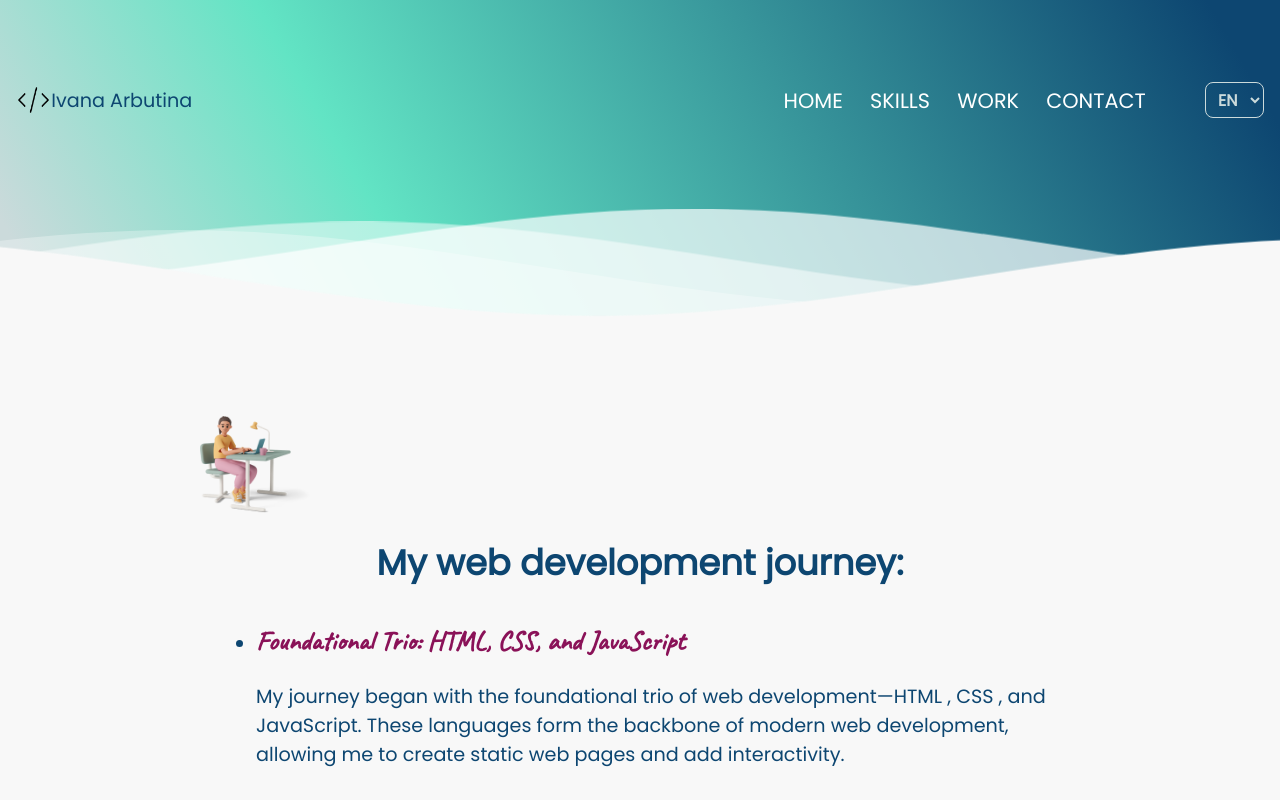
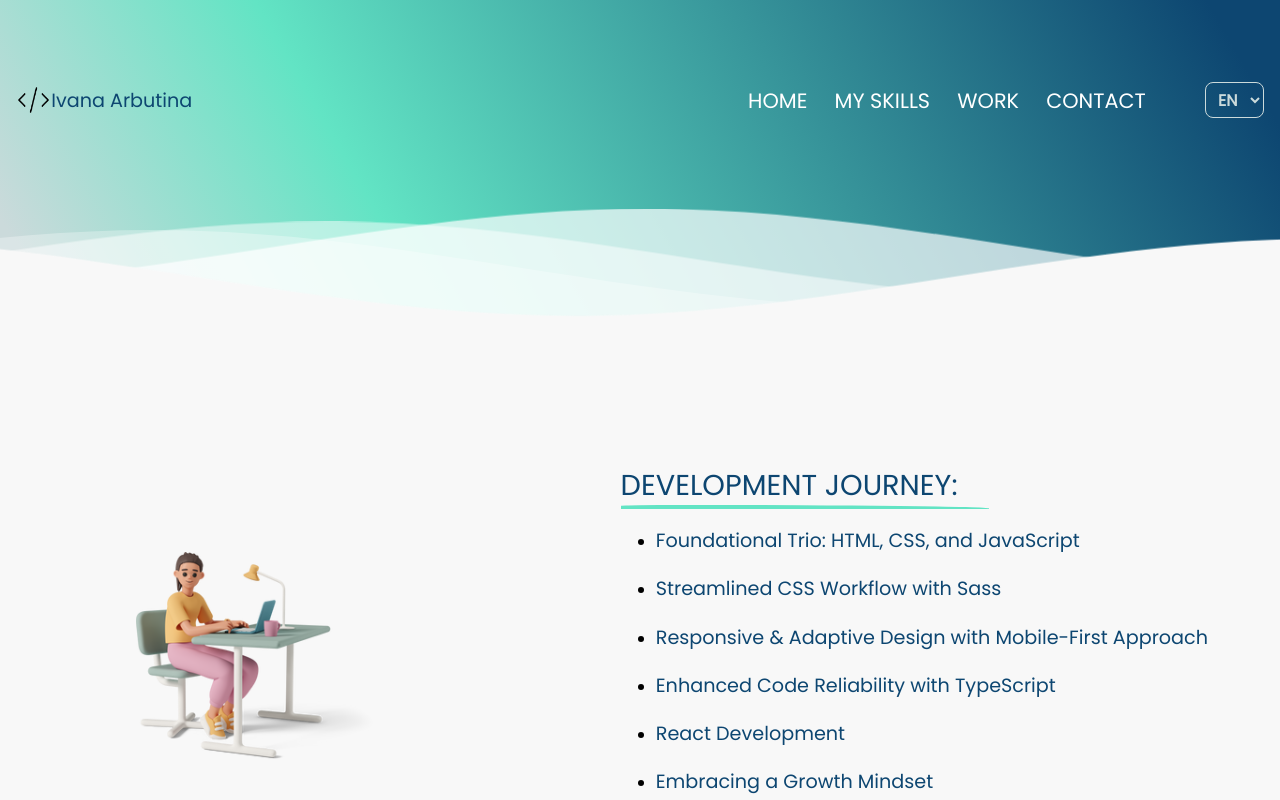
Before and after one commit to Ivanaarbutina/Portfolio, a React (Vite) app: page /about in a window 1280 px wide. Shown: the top 800 px of the page. Built offline with nearby package versions, Linux system fonts and the light colour scheme; a web font is replaced by a local one.

Commit message:
add new path to header links

```diff
--- a/src/App.tsx
+++ b/src/App.tsx
@@ -14,7 +14,7 @@
     <>
       <Routes>
         <Route path="/" element={<Layout />}>
-          <Route index element={<Home />} />
+          <Route index element={<Home />}></Route>
           <Route path="/contact" element={<Contact />} />
           <Route path="/about" element={<About />} />
           <Route path="/work" element={<Work />} />
--- a/src/components/header.tsx
+++ b/src/components/header.tsx
@@ -1,4 +1,4 @@
-import { Link, NavLink } from "react-router-dom";
+import { Link } from "react-router-dom";
 import Waves from "./waves";
 import Code from "./../assets/code_5568944.png";
 import { useState } from "react";
@@ -15,15 +15,15 @@
     label: "home",
   },
   {
-    path: "/about",
-    label: "about",
+    path: "#skills",
+    label: "skills",
   },
   {
-    path: "/work",
+    path: "#work",
     label: "work",
   },
   {
-    path: "/contact",
+    path: "#contact",
     label: "contact",
   },
 ];
@@ -51,14 +51,14 @@
           <nav className={`nav-menu ${showHeaderSection ? "show" : ""}`}>
             {headerLinks.map((link: LinkType) => {
               return (
-                <NavLink
+                <a
                   className={"header__nav__link"}
                   key={link.path}
-                  to={link.path}
+                  href={link.path}
                   onClick={closeNavMenu}
                 >
                   {t(link.label)}
-                </NavLink>
+                </a>
               );
             })}
           </nav>
--- a/src/features/about/about-list.ts
+++ b/src/features/about/about-list.ts
@@ -1,35 +1,27 @@
 export type AboutType = {
   titleKey: string;
-  descKey: string;
 };
 
 export const aboutlist: AboutType[] = [
   {
     titleKey: "skills-1",
-    descKey: "skills-1-desc",
   },
   {
     titleKey: "skills-2",
-    descKey: "skills-2-desc",
   },
   {
     titleKey: "skills-3",
-    descKey: "skills-3-desc",
   },
   {
     titleKey: "skills-4",
-    descKey: "skills-4-desc",
   },
   {
     titleKey: "skills-5",
-    descKey: "skills-5-desc",
   },
   {
     titleKey: "skills-6",
-    descKey: "skills-6-desc",
   },
   {
     titleKey: "skills-7",
-    descKey: "skills-7-desc",
   },
 ];
--- a/src/features/about/about.tsx
+++ b/src/features/about/about.tsx
@@ -8,6 +8,7 @@
     <Container size="lg">
       <div className="about">
         <img className="about__img" src={aboutIcon} alt="Woman with laptop" />
+        <div>
           <h3 className="about__title">{t("skills-title")}</h3>
           <section>
             {aboutlist.map((section, index) => {
@@ -15,13 +16,13 @@
                 <ul className="about__list" key={index}>
                   <li className="about__list__desc">
                     <h3 className="about__list__desc">{t(section.titleKey)}</h3>
-                  {t(section.descKey)}
                   </li>
                 </ul>
               );
             })}
           </section>
         </div>
+      </div>
     </Container>
   );
 };
--- a/src/features/home/contact.tsx
+++ b/src/features/home/contact.tsx
@@ -10,7 +10,7 @@
   return (
     <Container size="lg">
       <div className="contact__wrapper">
-        <h2>{t("contact-section")}</h2>
+        {/* <h2>{t("contact-section")}</h2> */}
         <h3 className="contact__title">{t("contact-title")}</h3>
         <p className="contact__desc">{t("contact-desc")}</p>
         <div className="contact">
--- a/src/features/home/home.tsx
+++ b/src/features/home/home.tsx
@@ -1,3 +1,5 @@
+import About from "../about/about";
+import Contact from "./contact";
 import Intro from "./intro";
 import Projects from "./projects";
 import Skills from "./skills";
@@ -6,8 +8,16 @@
   return (
     <div className="home">
       <Intro />
-      <Skills />
-      <Projects />
+      <div id="skills">
+        <Skills />
+        <About />
+      </div>
+      <div id="work">
+        <Projects />
+      </div>
+      <div id="contact">
+        <Contact />
+      </div>
     </div>
   );
 };
--- a/src/i18n/en/translation.json
+++ b/src/i18n/en/translation.json
@@ -23,7 +23,7 @@
   "projects-europe-desc": "Information about countries worldwide...",
   "footer-link1": "Illustration by",
   "footer-link2": "from",
-  "skills-title": "My web development journey:",
+  "skills-title": "Development journey:",
   "skills-1": "Foundational Trio: HTML, CSS, and JavaScript",
   "skills-1-desc": "My journey began with the foundational trio of web development—HTML , CSS , and JavaScript. These languages form the backbone of modern web development, allowing me to create static web pages and add interactivity.",
   "skills-2": "Streamlined CSS Workflow with Sass",
--- a/src/i18n/hr/translation.json
+++ b/src/i18n/hr/translation.json
@@ -20,7 +20,7 @@
   "projects-europe-desc": "Informacije o zemljama Europe...",
   "footer-link1": "Ilustracije od",
   "footer-link2": "iz",
-  "skills-title": "Moje web putovanje:",
+  "skills-title": "Razvojna Putovanja:",
   "skills-1": "Osnovni trio: HTML, CSS i JavaScript",
   "skills-1-desc": "Moje putovanje započelo je s osnovnim triom web razvoja — HTML , CSS i JavaScript. Ovi jezici čine temelj modernog web razvoja, omogućavajući mi kreiranje statičkih web stranica i dodavanje interaktivnosti.",
   "skills-2": "Ubrzani CSS rad s Sass-om",
--- a/src/style/features/about.scss
+++ b/src/style/features/about.scss
@@ -1,58 +1,62 @@
 .about {
-  margin: 0.5rem;
+  margin: 7rem auto;
   padding: 1rem;
+  display: flex;
+  align-items: center;
+  flex-direction: column;
   @media (min-width: $media-sm) {
-    margin: 4rem;
-  }
-  @media (min-width: $media-lg) {
-    margin: 9rem;
+    justify-content: space-between;
+    flex-direction: row;
   }
 
   &__img {
-    margin-left: 0rem;
-    width: 7rem;
-    margin-top: 2rem;
+    display: block;
+    width: 10rem;
+
     @media (min-width: $media-sm) {
-      margin-left: -2rem;
-      width: 10rem;
-      margin-top: 1rem;
-    }
-
-    @media (min-width: $media-lg) {
-      margin-left: -1rem;
-      width: 7rem;
-      margin-top: -4rem;
+      width: 15rem;
+      margin-left: 4rem;
     }
   }
 
   &__title {
+    width: 100%;
+    color: var(--color-animated-3);
+    text-transform: uppercase;
+    margin: 1rem auto;
     font-size: 1.5rem;
-    color: var(--color-animated-3);
-    font-family: "Poppins", sans-serif;
-    margin-top: 1rem;
-    text-align: center;
-    @media (min-width: $media-sm) {
-      font-size: 2.2rem;
+    max-width: 20rem;
+    font-weight: 500;
+    margin-bottom: 1rem;
+    position: relative;
+    @media (min-width: $media-md) {
+      font-size: 1.8rem;
+      max-width: 23rem;
+      margin-left: 0.3rem;
+    }
+    &::after {
+      content: "";
+      width: 100%;
+      height: 4px;
+      position: absolute;
+      bottom: -2px; /* Pomaknite crtu prema dolje */
+      left: 0;
+      border-top-width: 4px;
+      border-top-right-radius: 100%;
+      border-top-left-radius: 20%;
+      background-color: var(--color-animated-2);
     }
   }
   &__list {
-    &__desc {
+    & h3 {
       font-size: 1rem;
+      font-weight: 300;
       color: var(--color-animated-3);
-      margin-bottom: 1.5rem;
+
       font-family: "Poppins", sans-serif;
       @media (min-width: $media-sm) {
         font-size: 1.2rem;
       }
-
-      & h3 {
-        font-size: 1.5rem;
-        color: var(--color-carmine-3);
-        font-family: "Caveat", cursive;
-        @media (min-width: $media-sm) {
-          font-size: 1.7rem;
-        }
-      }
     }
   }
 }
--- a/src/style/features/contact/contact.scss
+++ b/src/style/features/contact/contact.scss
@@ -22,20 +22,20 @@
   }
 
   &__title {
-    font-size: 1.7rem;
+    font-size: 2.5rem;
     color: var(--color-animated-3);
     font-family: "Caveat", cursive;
     @media (min-width: $media-sm) {
-      font-size: 2rem;
+      font-size: 4.5rem;
     }
   }
   &__desc {
     font-size: 1.1rem;
     color: var(--color-animated-3);
-    font-family: "Caveat", cursive;
+
     margin: 1rem auto;
     @media (min-width: $media-sm) {
-      font-size: 1.7rem;
+      font-size: 1.2rem;
       max-width: 32rem;
     }
   }
@@ -46,15 +46,10 @@
       display: flex;
       flex-direction: column;
       align-items: center;
-      font-family: "Caveat", cursive;
-      font-size: 1rem;
       color: var(--color-carmine-1);
       text-decoration: none;
       transition: all 250ms ease;
 
-      @media (min-width: $media-sm) {
-        font-size: 1.5rem;
-      }
       &:hover {
         color: var(--color-carmine-2);
         transform: scale(1.1);
@@ -64,9 +59,9 @@
 
   &__location {
     & a {
-      font-size: 1rem;
+      font-size: 0.8rem;
       @media (min-width: $media-sm) {
-        font-size: 1.5rem;
+        font-size: 1.1rem;
       }
     }
     & img {
@@ -79,9 +74,9 @@
 
   &__mail {
     & a {
-      font-size: 1.1rem;
+      font-size: 0.8rem;
       @media (min-width: $media-sm) {
-        font-size: 1.7rem;
+        font-size: 1.1rem;
       }
     }
     & img {
```
Lines whose indentation alone changed are shown as unchanged.
